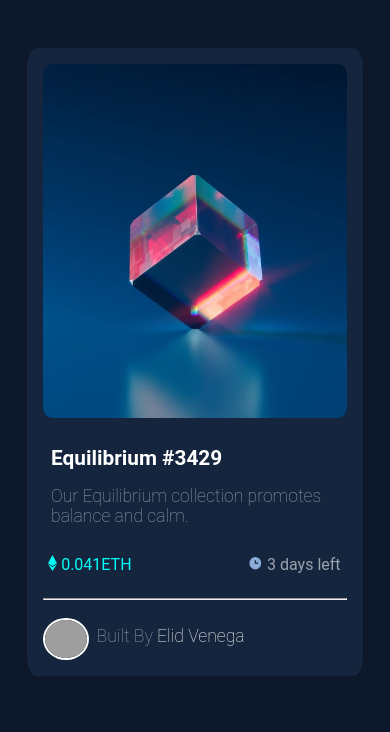
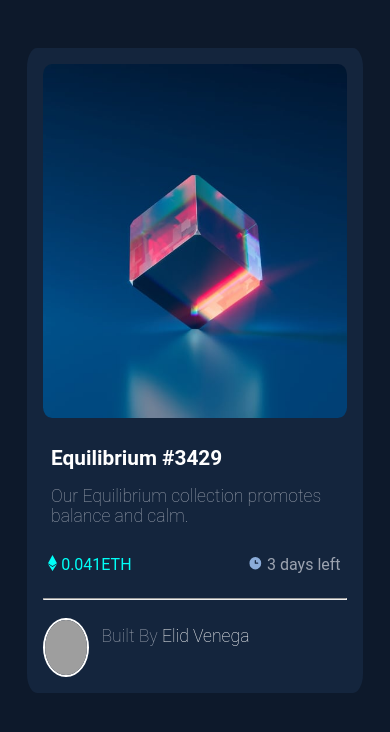
Before and after one commit to elidvenega/frontend-mentor-nft, a plain HTML site: page index.html in a window 390 px wide. Drawn offline with Linux system fonts and the light colour scheme; grey boxes are pictures that could not be loaded.

Commit message:
Fixed mobile response

```diff
--- a/css/style.css
+++ b/css/style.css
@@ -80,12 +80,13 @@ hr {
 .card-footer {
   display: flex;
   flex-direction: row;
+  gap: .3rem;
   margin-top: 1.1rem;
 }
 
 .card-footer .card-footer-image {
   border: var(--white-color) 2px solid;
-  height: 5vh;
+  height: 7vh;
   width: 15%;
   border-radius: 100%;
 }
```
